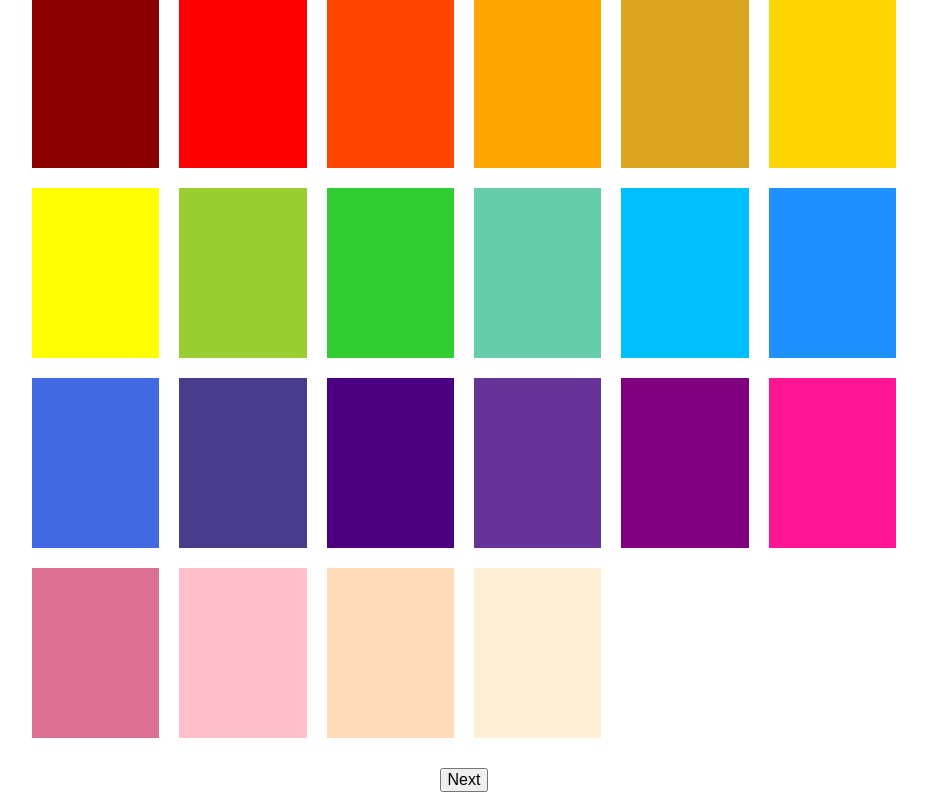
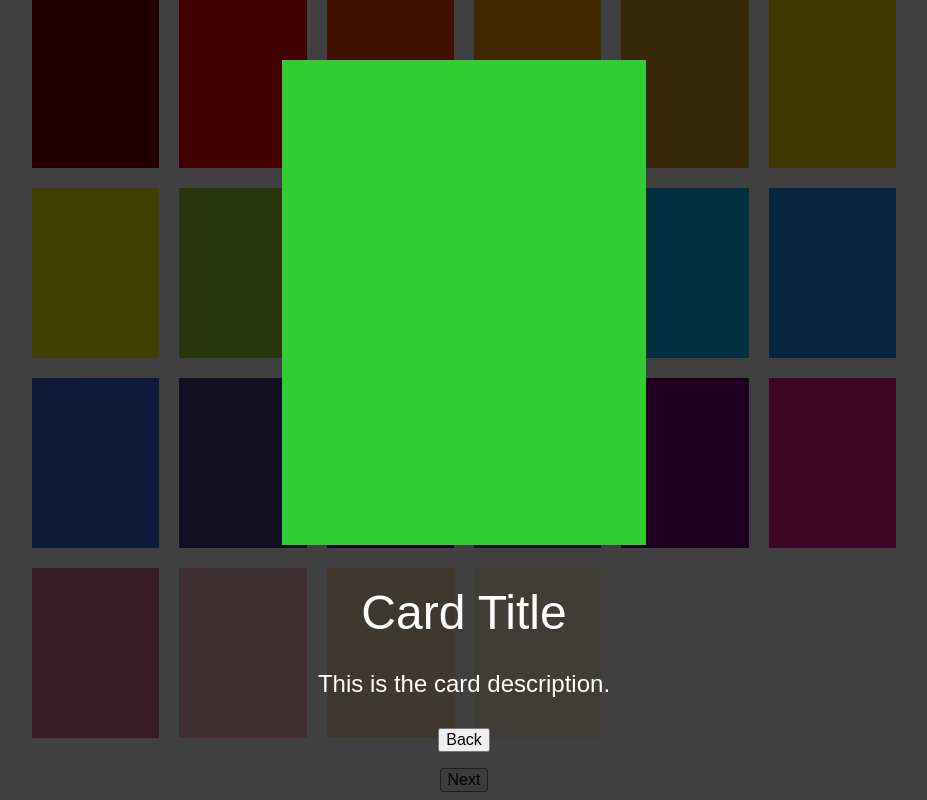
Before and after one commit to jessicakwilson/Natalie-Tarot, a plain HTML site: page index.html in a window 1280 px wide. Both pictures are taken after a click on the button "Next". Shown: the part 89-889 px from the top of the page, without its empty margins (176-1103 px from the left). Drawn offline with Linux system fonts and the light colour scheme.

Commit message:
add card overlay

```diff
--- a/index.html
+++ b/index.html
@@ -33,6 +33,18 @@
         <div id="card21" class="Card" style="background-color:peachpuff"></div>
         <div id="card22" class="Card" style="background-color:papayawhip"></div>
     </div>
+    <div id="overlay">
+        <div id="CardOverlay">
+            <div class="CardFront" style="background-color:limegreen"></div>
+        </div>
+        <div id="TextOverlay">
+            <p class="CardTitle">Card Title</p>
+            <p class="CardDescription">This is the card description.</p>
+        </div>
+        <div style="display: table; margin: 0 auto;">
+            <button id="BackButton">Back</button>
+        </div>
+    </div>
 
     <div class="ButtonContainer"><button id="NextButton">Next</button></div>
 
--- a/main.js
+++ b/main.js
@@ -38,3 +38,16 @@ function OnCardClick(e) {
 cards.forEach(function (c) {
     c.onclick = OnCardClick;
 });
+
+
+var nextButton = document.getElementById("NextButton");
+nextButton.onclick = function() {
+    var overlay = document.getElementById("overlay");
+    overlay.style.display = "block";
+}
+
+var backButton = document.getElementById("BackButton");
+backButton.onclick = function() {
+    var overlay = document.getElementById("overlay");
+    overlay.style.display = "none";
+}
--- a/style.css
+++ b/style.css
@@ -46,6 +46,53 @@
     margin-top: 20px;
 }
 
-#NextButton {
+Button {
     font: 16px "open-sans", sans-serif;
 }
+
+#overlay {
+    position: fixed;
+    display: none;
+    width: 100%;
+    height: 100%;
+    top: 0;
+    left: 0;
+    right: 0;
+    bottom: 0;
+    background-color: rgba(0,0,0,0.75);
+    z-index: 2;
+    padding-top: 50px;
+}
+
+#CardOverlay {
+    display: grid;
+    grid-template-columns: auto;
+    width: 30%;
+    margin: 0 auto;
+}
+
+.CardFront {
+    aspect-ratio: 3 / 4;
+    margin: 10px;
+}
+
+#TextOverlay {
+    color: white;
+    margin-top: 30px;
+    margin-bottom: 30px;
+}
+
+.CardTitle {
+    display: table;
+    margin: 0 auto;
+    margin-bottom: 30px;
+    font: 48px "open-sans", sans-serif;
+}
+
+.CardDescription {
+    display: table;
+    margin: 0 auto;
+    font: 24px "open-sans", sans-serif;
+    width: 50%;
+    text-align: center;
+}
```
